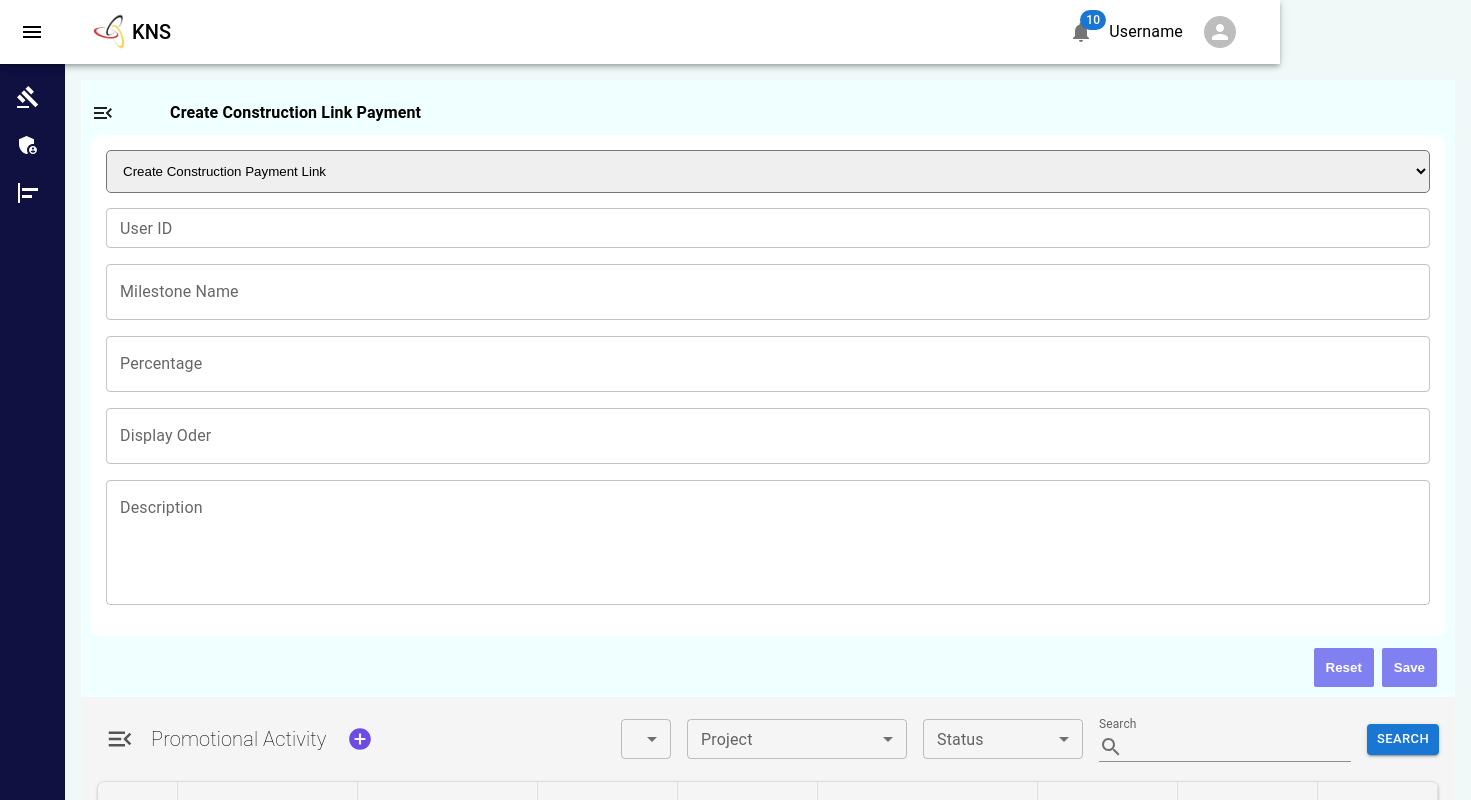
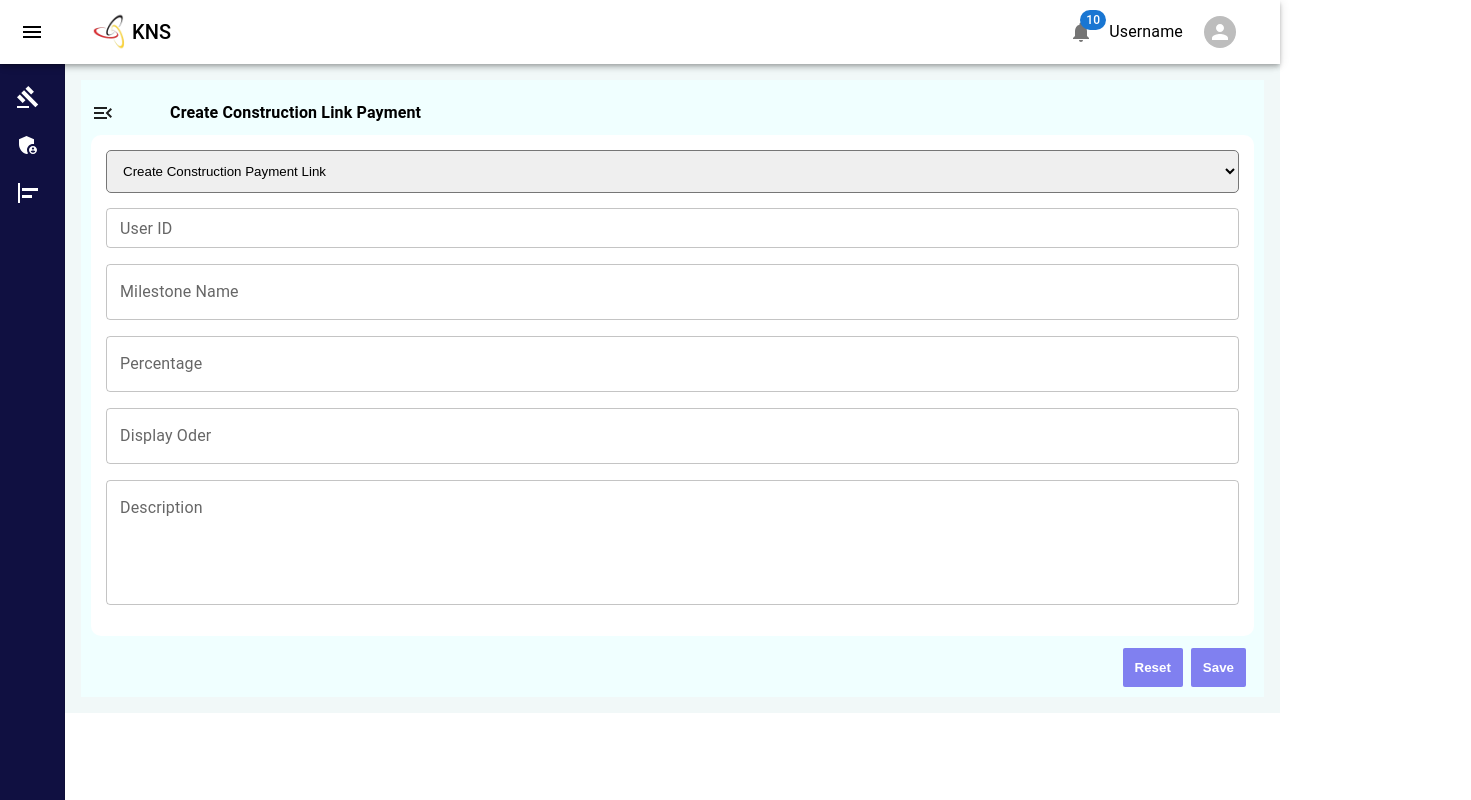
Before and after one commit to harshuharshi222-hash/react-js-project, a React (Vite) app: page / in a window 1280 px wide. Shown: the top 800 px of the page, 1471 px wide, since content can reach past the window. Built offline with nearby package versions, Linux system fonts and the light colour scheme.

Commit message:
import  all files

```diff
--- a/package.json
+++ b/package.json
@@ -18,7 +18,7 @@
     "formik": "^2.4.9",
     "react": "^19.2.5",
     "react-dom": "^19.2.5",
-    "react-router-dom": "^7.14.2",
+    "react-router-dom": "^7.15.1",
     "react-router-hash-link": "^2.4.3",
     "yup": "^1.7.1"
   },
--- a/src/components/sideBar.jsx
+++ b/src/components/sideBar.jsx
@@ -271,7 +271,7 @@ export default function MiniDrawer() {
                 <Get></Get> */}
 
                 {/* <Dashboard></Dashboard> */}
-                <PromotionalActivity></PromotionalActivity>
+                {/* <PromotionalActivity></PromotionalActivity> */}
 
             </Box>
         </Box >
```
Also changed, not shown: src/App.jsx (+6 -1 lines), 1 other file (tests, documents, lock files or other folders).
